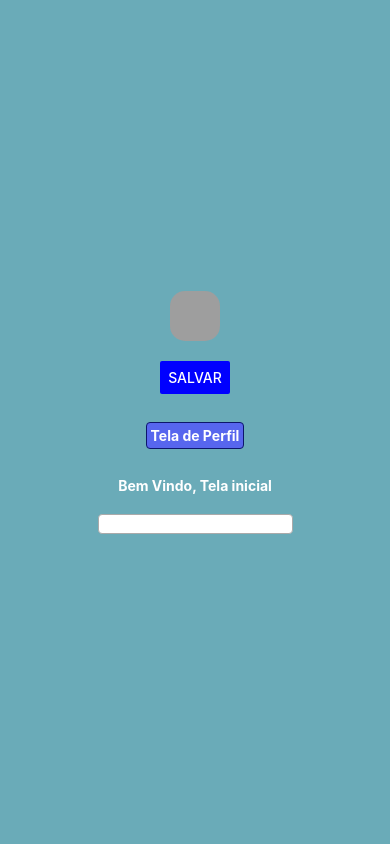
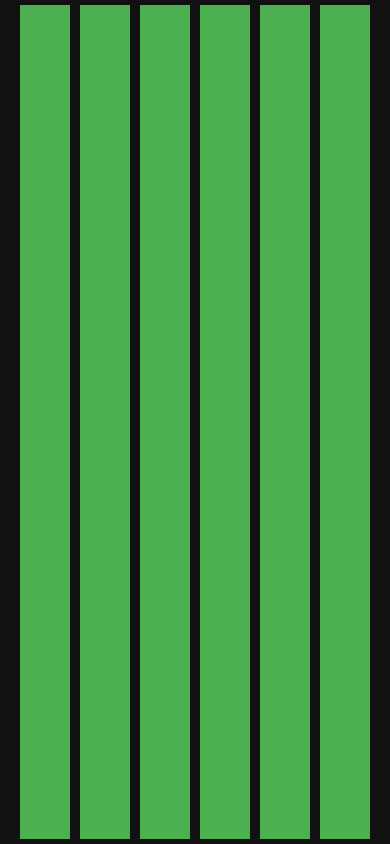
Before and after one commit to renatoafonso/aulaini, a React Native app: screen / in a window 390 px wide. Built offline with nearby package versions, Linux system fonts and the light colour scheme; grey boxes are pictures that could not be loaded.

Commit message:
aula dia 17-10-25

```diff
--- a/App.js
+++ b/App.js
@@ -2,10 +2,11 @@ import { StatusBar } from 'expo-status-bar';
 import { StyleSheet, Text, View } from 'react-native';
 import Home from './src/screens/home';
 import Profile from './src/screens/profile';
+import Testes from './src/screens/layouts';
 
 export default function App() {
   return (
-    <Home />
+    <Testes />
 
   );
 }
--- /dev/null
+++ b/src/screens/layouts.js
@@ -0,0 +1,27 @@
+import { View, Text, StyleSheet} from 'react-native'
+export default function Testes() {
+    return (
+        <View style={{ flex: 1, flexDirection: 'row', justifyContent: 'center', alignItems: 'stretch', backgroundColor: '#111' }}>
+            <View style={styles.box}></View>
+            <View style={styles.box}></View>
+            <View style={styles.box}></View>
+            <View style={styles.box}></View>
+            <View style={styles.box}></View>
+            <View style={styles.box}></View>
+        </View>
+    );
+}
+
+const styles = StyleSheet.create({
+
+    meutexto: {
+            color: '#fff',
+            fontWeight: 'bold',
+    },
+    box: {
+        width: 50,
+        // height: 50,
+        backgroundColor: '#4CAF50',
+        margin: 5,
+    },
+});
```
